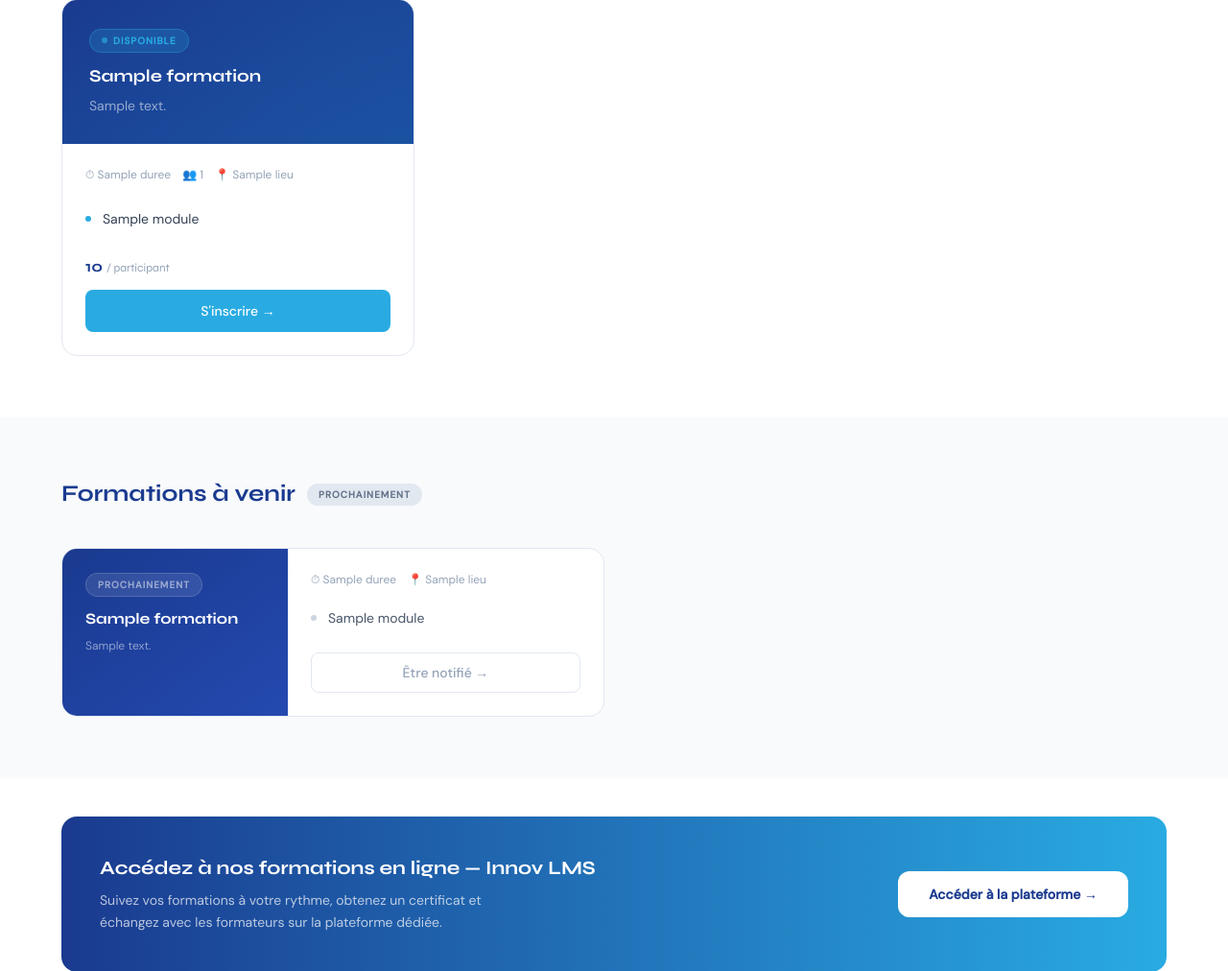
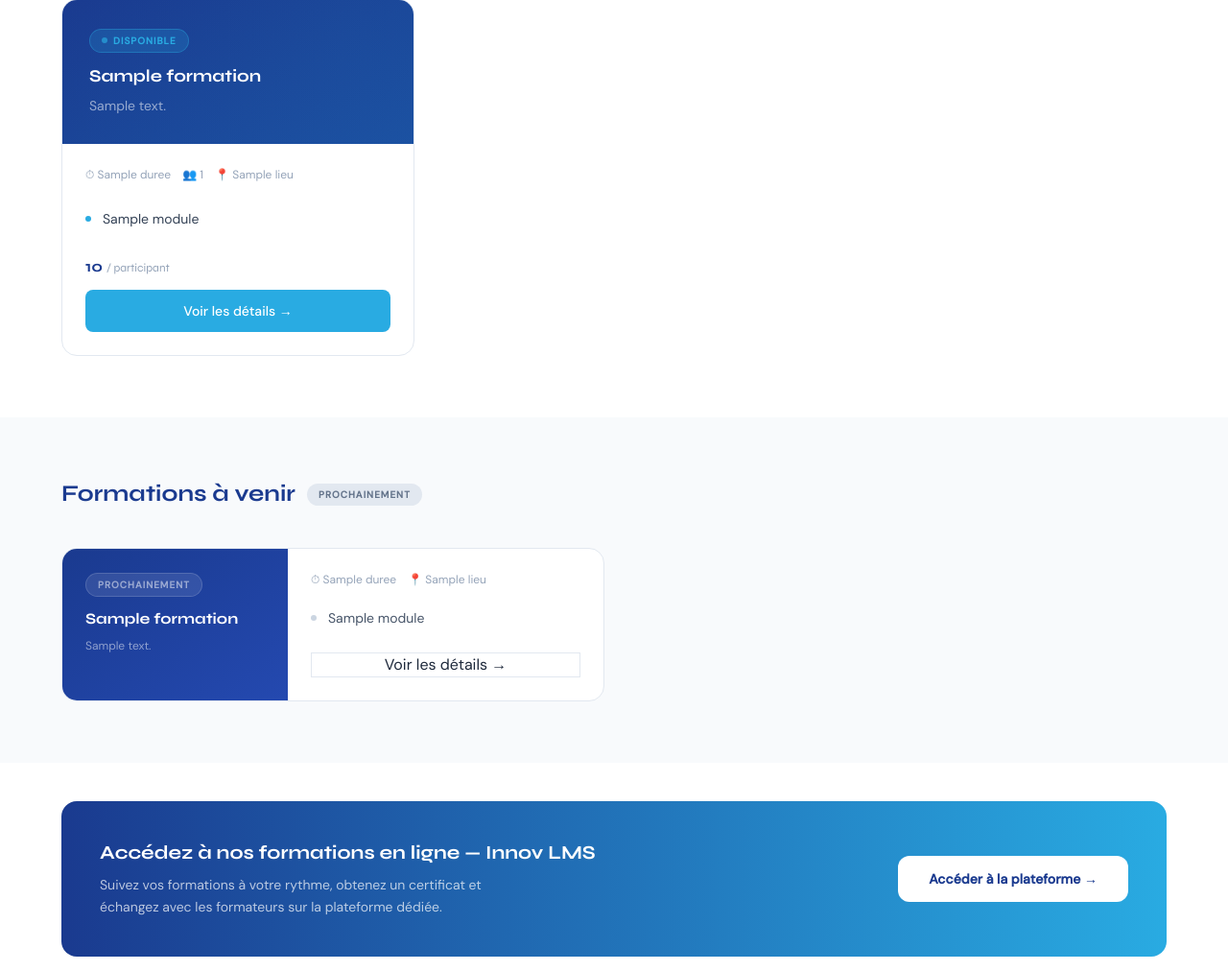
Before and after one commit to sambruno67/newsite, a Django app: template formations/templates/formations/formations_index_page.html in a window 1280 px wide. Shown: the part 903-1915 px from the top of the page at 96% size. Run offline with Django 5.2, Linux system fonts and the light colour scheme; the template is opened without the code that fills it: most values are stand-ins (such as "Sample title", 1, 10 or a date in 2020).

Commit message:
feat: page détail formation avec programme, TDR, formateurs

```diff
--- a/formations/templates/formations/formation_detail.html
+++ b/formations/templates/formations/formation_detail.html
@@ -1,5 +1,5 @@
 {% extends "base.html" %}
-{% load static wagtailcore_tags wagtailimages_tags wagtaildocs_tags i18n %}
+{% load static wagtailcore_tags wagtailimages_tags i18n %}
 
 {% block title %}{{ formation.titre }} — Innov Geomatics{% endblock %}
 {% block meta_description %}{{ formation.description_courte }}{% endblock %}
@@ -253,7 +253,7 @@
             {% endif %}
           </div>
           {% if doc.fichier %}
-          <a href="{% url 'wagtaildocs_serve' doc.fichier.id doc.fichier.filename %}"
+          <a href="{{ doc.fichier.url }}"
              class="flex items-center gap-1.5 bg-navy text-white text-xs font-medium px-4 py-2 rounded-lg no-underline hover:bg-navy-dark transition-colors flex-shrink-0">
             ↓ Télécharger
           </a>
--- a/formations/templates/formations/formations_index_page.html
+++ b/formations/templates/formations/formations_index_page.html
@@ -126,9 +126,9 @@
             <span class="font-normal text-slate-400 text-xs">/ participant</span>
           </p>
           {% endif %}
-          <a href="/contact/?formation={{ formation.slug }}"
+          <a href="/formations/{{ formation.slug }}/"
              class="flex items-center justify-center gap-2 bg-sky hover:bg-sky-dark text-white font-medium text-sm px-6 py-3 rounded-lg transition-colors no-underline w-full">
-            {% trans "S'inscrire" %} →
+            {% trans "Voir les détails" %} →
           </a>
         </div>
       </div>
@@ -180,9 +180,9 @@
         </ul>
         {% endif %}
 
-        <a href="/contact/?formation={{ formation.slug }}"
-           class="flex items-center justify-center gap-2 border border-slate-200 hover:border-sky hover:text-sky text-slate-400 font-medium text-sm px-6 py-2.5 rounded-lg transition-colors no-underline w-full mt-auto">
-          {% trans "Être notifié" %} →
+        <a href="/formations/{{ formation.slug }}/"
+           class="flex items-center justify-center gap-2 border border-slate-200 ...">
+          {% trans "Voir les détails" %} →
         </a>
       </div>
     </article>
```
